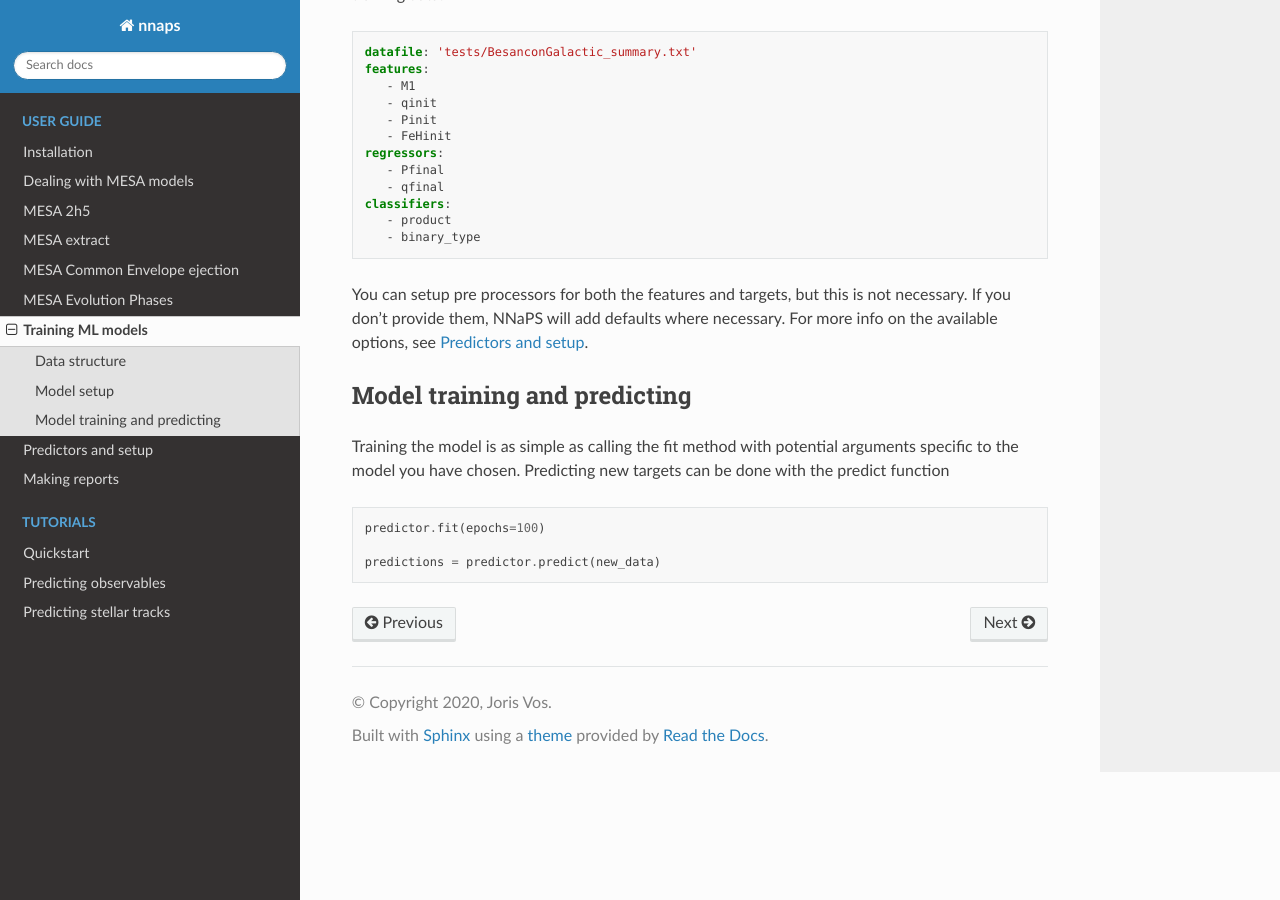
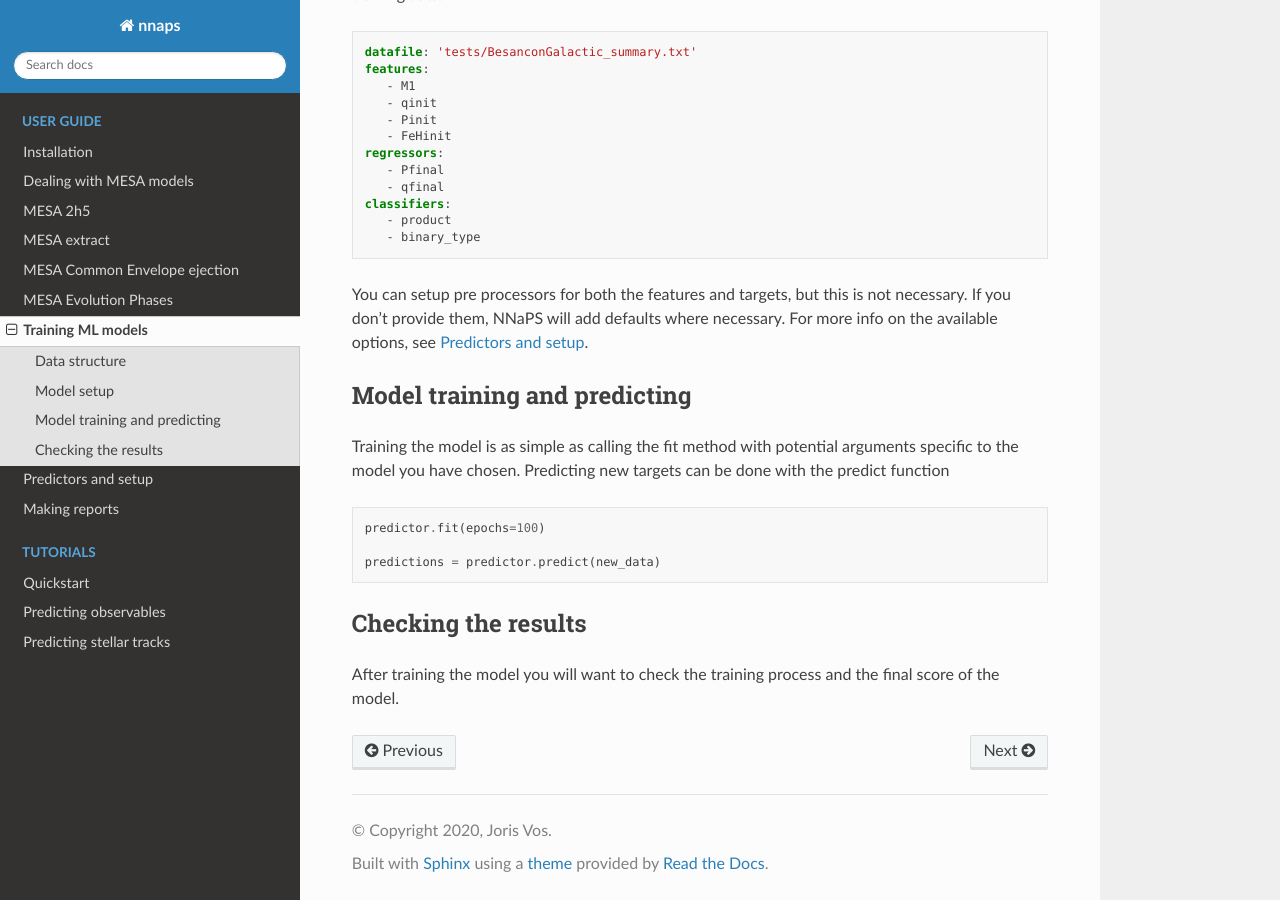
Before and after one commit to vosjo/nnaps, a Sphinx documentation site: the page built from docs/userguide/nn_training_models.rst, in a window 1280 px wide and 900 px high, scrolled down 1509 px. Built offline with Sphinx 7.4.7 and the Read the Docs theme 2.0.0, drawn with Linux system fonts in a browser that asks for light colours.

Commit message:
updated docs config file

```diff
--- a/docs/userguide/nn_training_models.rst
+++ b/docs/userguide/nn_training_models.rst
@@ -93,3 +93,9 @@ chosen. Predicting new targets can be done with the predict function
     predictor.fit(epochs=100)
 
     predictions = predictor.predict(new_data)
+
+
+Checking the results
+--------------------
+
+After training the model you will want to check the training process and the final score of the model.
```
